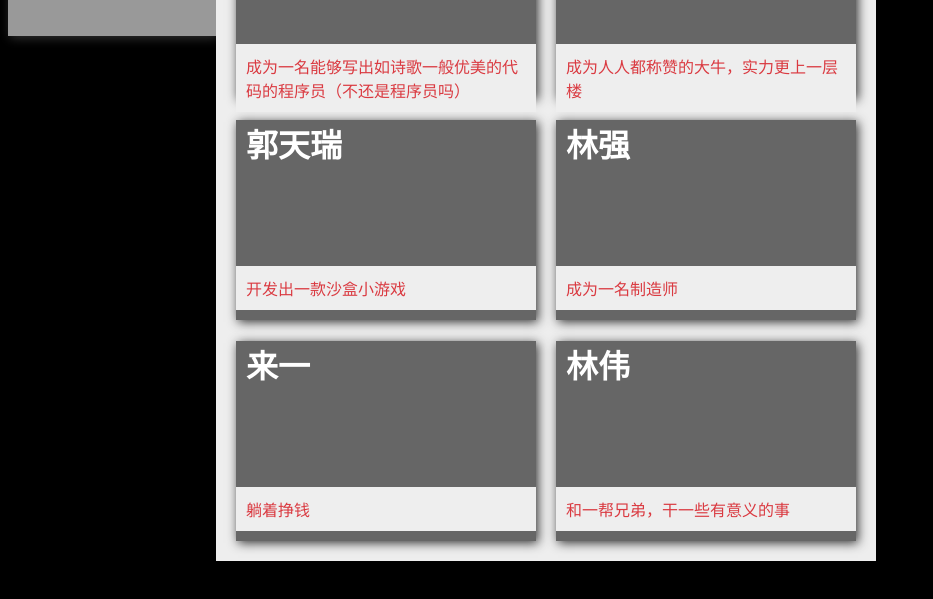
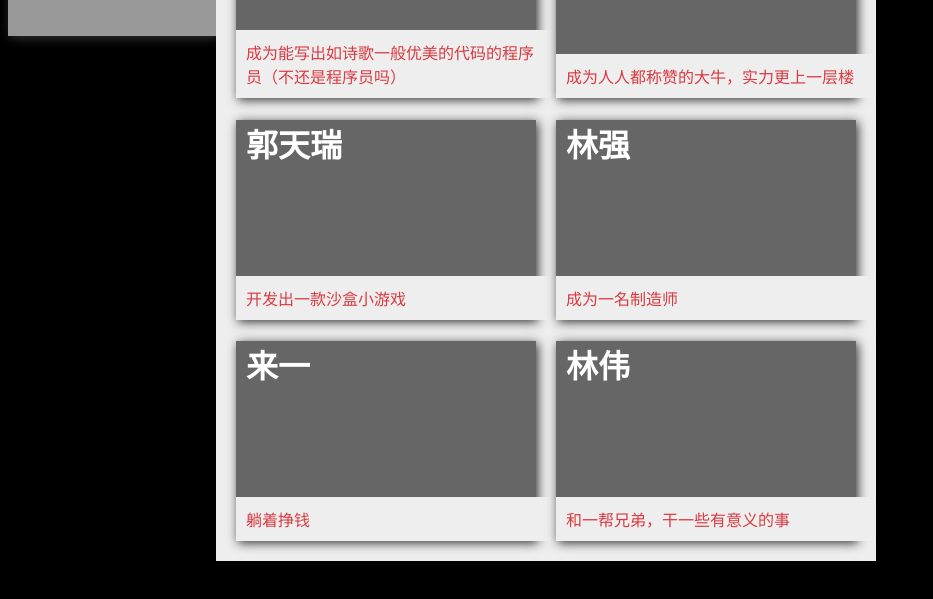
Before and after one commit to huanshi/huanshi.github.io, a plain HTML site: page index.html in a window 1280 px wide. Shown: the part 141-740 px from the top of the page, without its empty margins (0-933 px from the left). Drawn offline with Linux system fonts and the light colour scheme.

Commit message:
align dream to bottom of tile

```diff
--- a/content/member.json
+++ b/content/member.json
@@ -8,7 +8,7 @@
                             "兴趣爱好：poppin、潮流产品",
                             "专    长：社交力学"
                         ],
-         "dream": "成为一名能够写出如诗歌一般优美的代码的程序员（不还是程序员吗）"
+         "dream": "成为能写出如诗歌一般优美的代码的程序员（不还是程序员吗）"
      },
 
      {
--- a/css/common.css
+++ b/css/common.css
@@ -41,6 +41,7 @@ h1.teamName {
 }
 
 .membertile {
+    position: relative;
     background-color: #666;
     color: #fff;
     width: 300px;
@@ -57,9 +58,9 @@ h1.teamName {
 }
 
 .membertile .dreamText {
-    position: relative;
-    margin-top: 100px;
-    clear: both;
+    position: absolute;
+    bottom: 0px;
+    width: 300px;
     background-color: #eee;
     color: #DA3A41;
     padding: 10px 10px 10px 10px;
```
